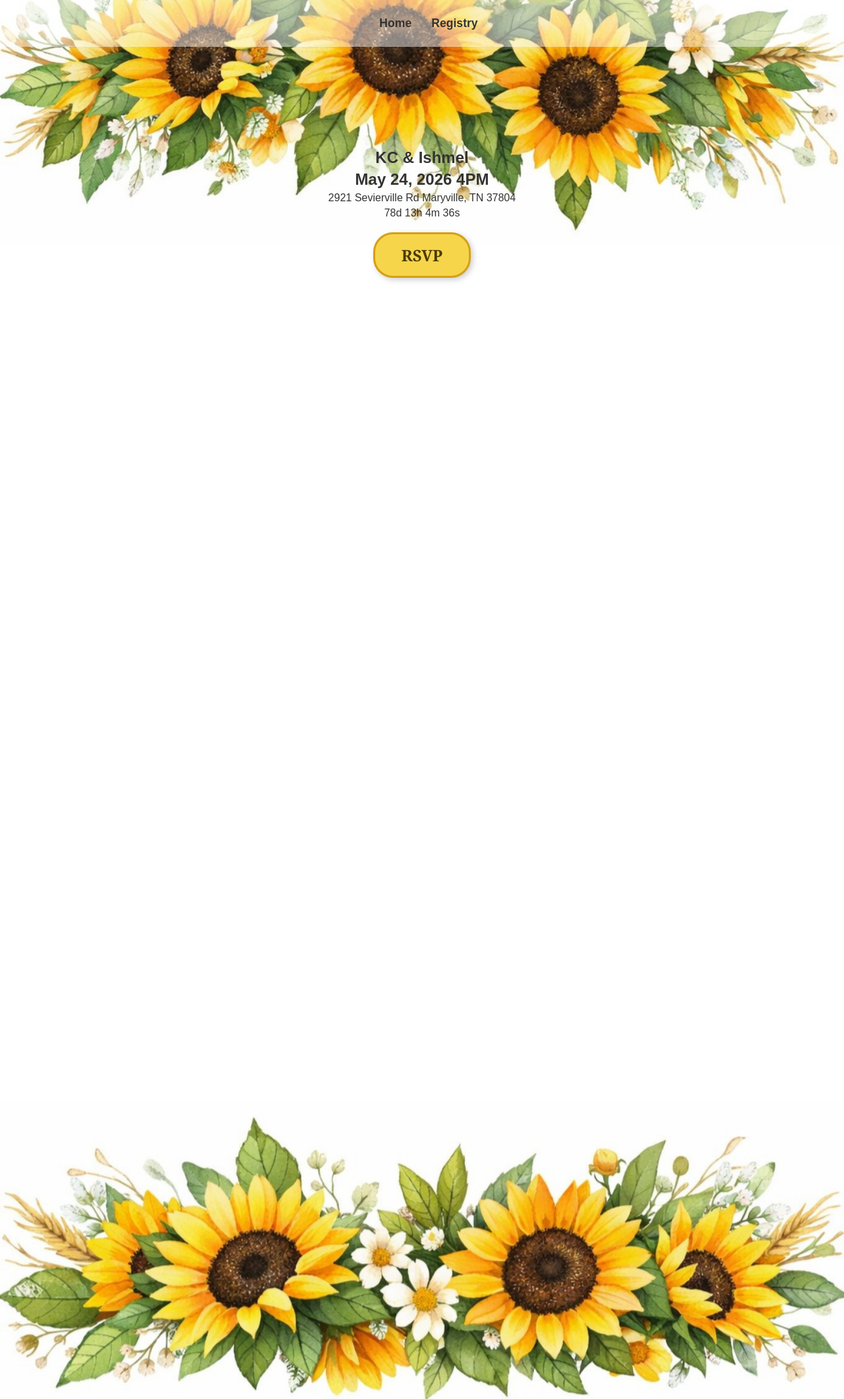
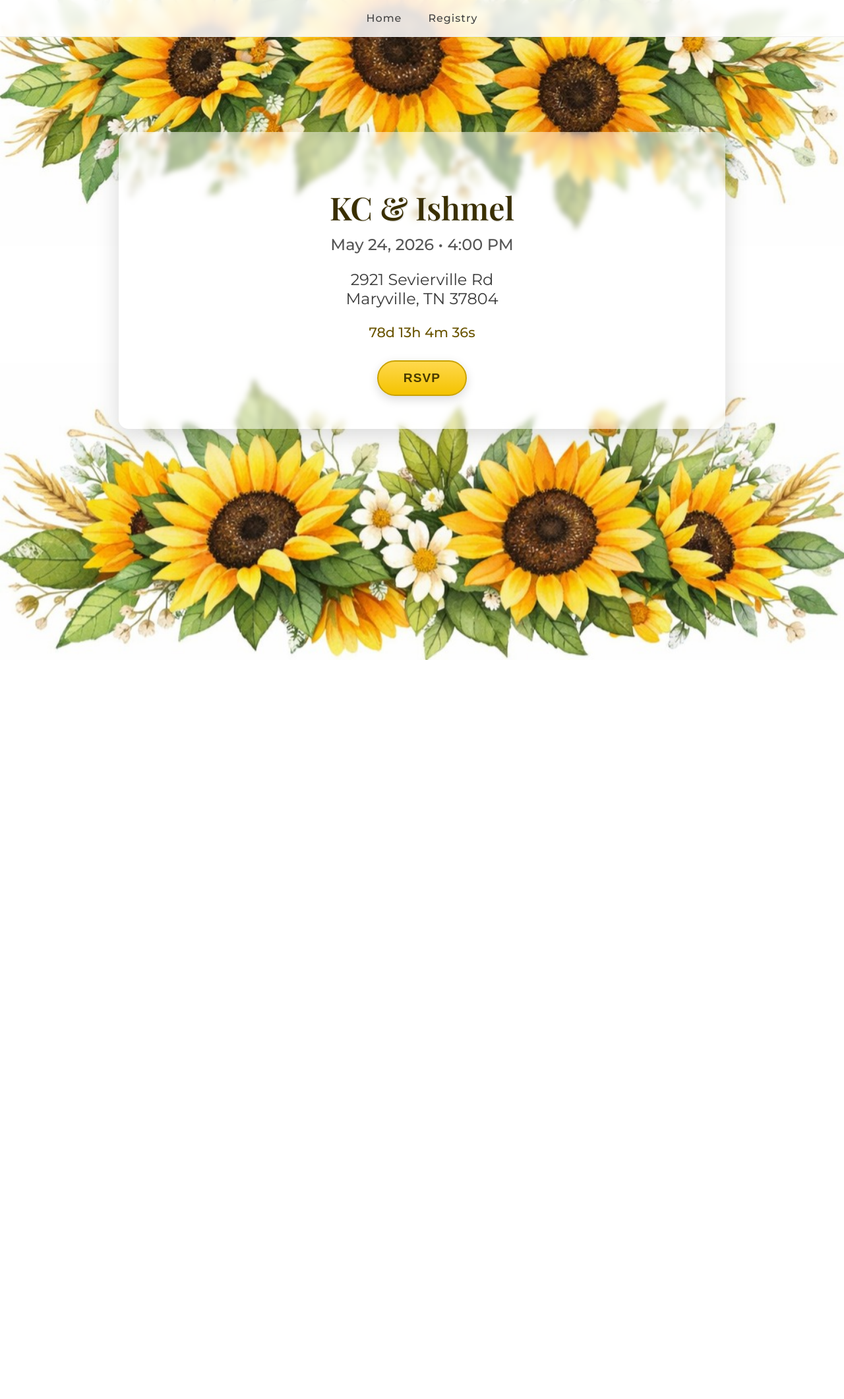
Before and after one commit to LanaganJames/KC-Wedding, a PHP site: page / in a window 1280 px wide. Shown: the whole page at 66% size. After the commit the page ends 1000 px from the top, so only its background shows below. Run offline with PHP 8.4, Linux system fonts and the light colour scheme.

Commit message:
Add files via upload

```diff
--- a/index.html
+++ b/index.html
@@ -5,31 +5,42 @@
 <meta charset="UTF-8">
 <meta name="viewport" content="width=device-width, initial-scale=1.0">
 <title>KC & Ishmel's Wedding</title>
+
 <link rel="stylesheet" href="styles.css">
+
 </head>
 
 <body>
-<section class="logo">
+
 <header>
 <nav>
-            <ul class="links">
+<ul>
 <li><a href="index.html">Home</a></li>
 <li><a href="registry.html">Registry</a></li>
 </ul>
 </nav>
 </header>
+
 <main>
+
 <h1>KC & Ishmel</h1>
-        <h2>May 24, 2026 4PM</h2>
-        <p>2921 Sevierville Rd Maryville, TN 37804</p>
+
+<h2>May 24, 2026 • 4:00 PM</h2>
+
+<p>
+2921 Sevierville Rd<br>
+Maryville, TN 37804
+</p>
+
 <div id="countdown">
 <script src="countdown.js"></script>
 </div>
+
 <a href="https://docs.google.com/forms/d/e/1FAIpQLSeoZSLtwLbz3f29eL0ef0cZPmdZamQKh-JUJZB__zsN4KepXQ/alreadyresponded">
-            <button id="RSVP" type="button">RSVP</button>
+<button id="RSVP">RSVP</button>
 </a>
+
 </main>
-</section>
+
 </body>
-
 </html>
--- a/styles.css
+++ b/styles.css
@@ -1,156 +1,184 @@
-/* === Shared Styles === */
+/* === Google Font Import === */
+@import url('https://fonts.googleapis.com/css2?family=Playfair+Display:wght@400;600&family=Montserrat:wght@300;400;500&display=swap');
+
+/* === Base Page Styling === */
 body {
-    font-family: Arial, sans-serif;
     margin: 0;
-    padding: 0;
-    height: 120em;
-    color: #333333;
+    font-family: 'Montserrat', sans-serif;
+    color: #3a3a3a;
 
-    /* two background images */
-    background-image: url('Background1.JPG'), url('Background2.JPG');
+    background-image: url("Background1.JPG"), url("Background2.JPG");
+    background-position: top center, bottom center;
+    background-repeat: no-repeat, no-repeat;
+    background-size: 100% auto, 100% auto;
+    background-color: #ffffff;
 
-    /* top image top, bottom image bottom */
-    background-position: top center, bottom center;
-
-    /* prevent repeating */
-    background-repeat: no-repeat, no-repeat;
-
-    /* scale images to screen width */
-    background-size: 100% auto, 100% auto;
-
-    background-color: #ffffff;
+    min-height: 100vh;
 }
 
+/* === Header Navigation === */
 header {
-    position: absolute;
+    position: fixed;
+    width: 100%;
     top: 0;
     left: 0;
-    padding: 25px 10px;
-    width: 100%;
-    background-color: rgba(255, 255, 255, 0.471); /* slight background for contrast */
+
+    background: rgba(255,255,255,0.85);
+    backdrop-filter: blur(6px);
+    border-bottom: 1px solid #eee;
 }
 
 nav ul {
-    list-style-type: none;
-    padding: 0;
-    margin: 0;
+    list-style: none;
     display: flex;
     justify-content: center;
+    gap: 40px;
+
+    margin: 0;
+    padding: 18px 0;
 }
 
-nav ul li {
-    margin: 0 15px;
+nav a {
+    text-decoration: none;
+    font-weight: 500;
+    color: #444;
+    letter-spacing: 1px;
+    transition: 0.3s;
 }
 
-nav ul li a {
-    text-decoration: none;
-    color: #333333;
-    font-weight: bold;
-    font-size: 1.1em;
+nav a:hover {
+    color: #c79a00;
 }
 
-nav ul li a:hover {
-    color: #777777;
+/* === Main Invitation Area === */
+
+main {
+    max-width: 800px;
+    margin: 200px auto;
+    text-align: center;
+    padding: 50px 60px;
+
+    background: rgba(255, 255, 255, 0.50); /* soft white card */
+    border-radius: 15px;
+
+    box-shadow: 0 10px 35px rgba(0,0,0,0.15);
+
+    backdrop-filter: blur(4px); /* subtle glass effect */
 }
 
-/* === Index Page Styling === */
-/*.logo {
-    width: 100%;
-    height: 50vw;
-    display: flex;
-    flex-direction: column;
-    align-items: center;
-    color: black;
-    text-align: center;
-    background-image: url('background.jpg');
-    background-size: contain;
-    background-position: center;
-    background-repeat: no-repeat;
-}
-*/
-#RSVP {
-    margin-top: 20px;
-    font-size: 24px;
-    color: #4a3b00;              /* dark sunflower center color */
-    background-color: #f7d54a;   /* sunflower yellow */
-    border: 3px solid #d4a017;   /* darker yellow border */
-    padding: 15px 40px;
-    border-radius: 30px;         /* soft rounded button */
-    font-family: "Georgia", serif;
-    font-weight: bold;
-    cursor: pointer;
-    box-shadow: 3px 3px 8px rgba(0,0,0,0.2);
+/* Couple Names */
+
+h1 {
+    font-family: 'Playfair Display', serif;
+    font-size: 3rem;
+    margin-bottom: 10px;
+    color: #3a2f00;
+
+    text-shadow: 1px 1px 2px rgba(0,0,0,0.15);
 }
 
-#RSVP:hover {
-    background-color: #ffd84d;
-    transform: scale(1.05);
+h2 {
+    font-weight: 500;
+    margin-top: 0;
+    color: #555;
 }
 
-.logo h1, .logo h2, .logo p {
-    margin: 5px 0;
+p {
+    font-size: 1.5rem;
 }
 
-main {
-    margin-top: 200px;
-    margin-bottom: 200px;
-    padding: 20px;
-    text-align: center;
+/* === Countdown === */
+
+#countdown {
+    margin-top: 20px;
+    font-size: 1.3rem;
+    font-weight: 500;
+    color: #6a5500;
 }
 
-.countdown {
-    margin-top: 20px;
-    font-size: 1.2em;
-    color: #555555;
+/* === RSVP Button === */
+
+#RSVP {
+    margin-top: 30px;
+
+    font-size: 1.2rem;
+    letter-spacing: 1px;
+
+    padding: 14px 38px;
+
+    border-radius: 40px;
+
+    border: 2px solid #caa200;
+
+    background: linear-gradient(#ffd84d,#f4c300);
+
+    color: #4a3b00;
+
+    font-weight: 600;
+
+    cursor: pointer;
+
+    transition: 0.25s;
+
+    box-shadow: 0 5px 15px rgba(0,0,0,0.15);
 }
 
-/* === Registry Page Styling === */
-#registry-table {
-    width: 90%;
-    margin: 220px auto 40px auto; /* top margin to match index layout */
-    border-collapse: collapse;
-    background-color: #f9f9f9;
-    box-shadow: 0 0 10px rgba(0,0,0,0.1);
+#RSVP:hover{
+    transform: translateY(-2px);
+    box-shadow: 0 8px 20px rgba(0,0,0,0.25);
 }
 
-#registry-table th, #registry-table td {
-    border: 1px solid #dddddd;
-    padding: 12px 16px;
-    text-align: center;
+/* === Registry Table === */
+
+#registry-table{
+    width: 100%;
+    margin-top: 40px;
+
+    border-collapse: collapse;
+
+    background: white;
+
+    border-radius: 10px;
+    overflow: hidden;
+
+    box-shadow: 0 8px 20px rgba(0,0,0,0.15);
 }
 
-#registry-table th {
-    background-color: #f2f2f2;
-    color: #333;
-    font-size: 1.1em;
+#registry-table th{
+    background: #f5d64c;
+    padding: 14px;
 }
 
-#registry-table td a {
-    color: #007BFF;
-    text-decoration: none;
+#registry-table td{
+    padding: 12px;
+    border-bottom: 1px solid #eee;
 }
 
-#registry-table td a:hover {
-    text-decoration: underline;
+#registry-table tr:hover{
+    background:#fff9e0;
 }
 
-#registry-table input[type="checkbox"] {
-    transform: scale(1.3);
-    cursor: pointer;
+#registry-table a{
+    color:#b58b00;
+    font-weight:500;
 }
 
-/* Responsive tweaks */
-@media screen and (max-width: 600px) {
-    #registry-table {
-        font-size: 0.9em;
+/* === Mobile Layout === */
+
+@media (max-width: 700px){
+
+    h1{
+        font-size:2.2rem;
     }
 
-    nav ul {
-        flex-direction: column;
-        align-items: center;
+    main{
+        margin:160px 20px;
+        padding:20px;
     }
 
-    nav ul li {
-        margin: 10px 0;
+    nav ul{
+        gap:20px;
+        font-size:0.9rem;
     }
+
 }
```
Also changed, not shown: registry.html (+22 -9 lines). Lines whose indentation alone changed are shown as unchanged.
